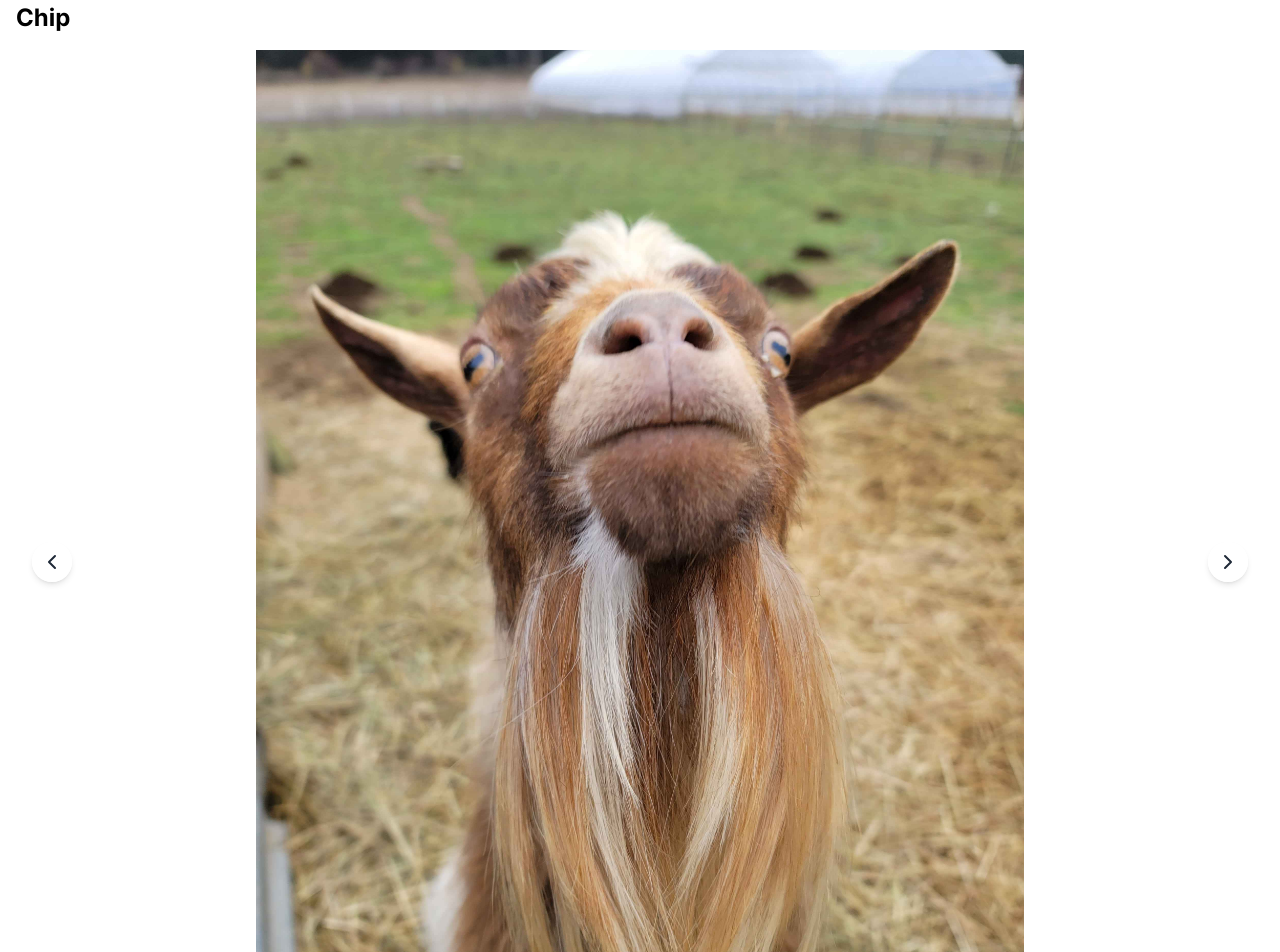
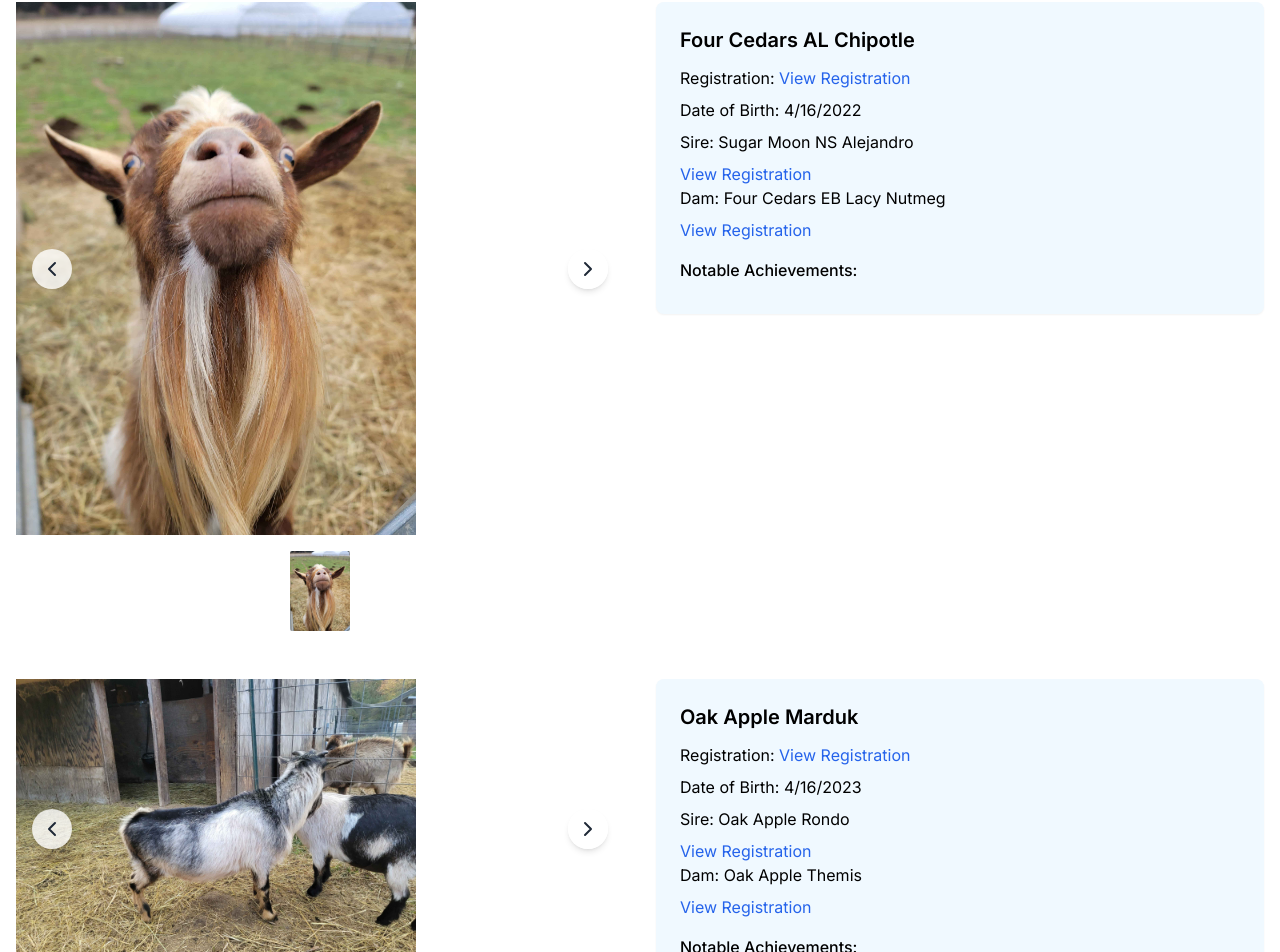
Before and after one commit to shawnaldridge/dreamdancin, a Next.js app: page /bucks in a window 1280 px wide. Shown: the part 94-1046 px from the top of the page. Built offline with nearby package versions, Linux system fonts and the light colour scheme.

Commit message:
Add bucks info

```diff
--- a/app/bucks/page.tsx
+++ b/app/bucks/page.tsx
@@ -15,13 +15,93 @@ const Bucks = () => {
   return (
     <div className="space-y-12 p-4">
       <section>
-        <h2 className="text-2xl font-bold mb-4">Chip</h2>
-        <ThumbnailCarousel images={chipImages} />
+        <div className="grid grid-cols-1 md:grid-cols-2 gap-8">
+          <div className="carousel-wrapper">
+            <ThumbnailCarousel
+              images={chipImages}
+              imageWidth={400}
+              imageHeight={300}
+              thumbnailWidth={60}
+              thumbnailHeight={45}
+            />
+          </div>
+          <div className="details-wrapper">
+            <div className="bg-sky-50 p-6 rounded-lg shadow-sm">
+              <h3 className="text-xl font-semibold mb-3">Four Cedars AL Chipotle</h3>
+              <p className="mb-2">Registration: <a href="https://genetics.adga.org/GoatDetail.aspx?RegNumber=D002245050"
+                            target="_blank"
+                            rel="noopener noreferrer"
+                            className="text-blue-600 hover:text-blue-800">
+                  View Registration
+                </a></p>
+              <p className="mb-2">Date of Birth: 4/16/2022</p>
+              <p className="mb-2">Sire: Sugar Moon NS Alejandro</p>
+              <p><a href="https://genetics.adga.org/GoatDetail.aspx?RegNumber=D001803399"
+                            target="_blank"
+                            rel="noopener noreferrer"
+                            className="text-blue-600 hover:text-blue-800">
+                  View Registration
+                </a></p>
+              <p className="mb-2">Dam: Four Cedars EB Lacy Nutmeg</p>
+              <p><a href="https://genetics.adga.org/GoatDetail.aspx?RegNumber=D001956391"
+                            target="_blank"
+                            rel="noopener noreferrer"
+                            className="text-blue-600 hover:text-blue-800">
+                  View Registration
+                </a></p>
+              <div className="mt-4">
+                <h4 className="font-medium mb-2">Notable Achievements:</h4>
+                <ul className="list-disc list-inside">
+                </ul>
+              </div>
+            </div>
+          </div>
+        </div>
       </section>
 
       <section>
-        <h2 className="text-2xl font-bold mb-4">Duke</h2>
-        <ThumbnailCarousel images={dukeImages} />
+        <div className="grid grid-cols-1 md:grid-cols-2 gap-8">
+          <div className="carousel-wrapper">
+            <ThumbnailCarousel
+              images={dukeImages}
+              imageWidth={400}
+              imageHeight={300}
+              thumbnailWidth={60}
+              thumbnailHeight={45}
+            />
+          </div>
+          <div className="details-wrapper">
+            <div className="bg-sky-50 p-6 rounded-lg shadow-sm">
+              <h3 className="text-xl font-semibold mb-3">Oak Apple Marduk</h3>
+              <p className="mb-2">Registration: <a href="https://genetics.adga.org/GoatDetail.aspx?RegNumber=D002352761"
+                            target="_blank"
+                            rel="noopener noreferrer"
+                            className="text-blue-600 hover:text-blue-800">
+                  View Registration
+                </a></p>
+              <p className="mb-2">Date of Birth: 4/16/2023</p>
+              <p className="mb-2">Sire: Oak Apple Rondo</p>
+              <p><a href="https://genetics.adga.org/GoatDetail.aspx?RegNumber=D001900258"
+                            target="_blank"
+                            rel="noopener noreferrer"
+                            className="text-blue-600 hover:text-blue-800">
+                  View Registration
+                </a></p>
+              <p className="mb-2">Dam: Oak Apple Themis</p>
+              <p><a href="https://genetics.adga.org/GoatDetail.aspx?RegNumber=D002072034"
+                            target="_blank"
+                            rel="noopener noreferrer"
+                            className="text-blue-600 hover:text-blue-800">
+                  View Registration
+                </a></p>
+              <div className="mt-4">
+                <h4 className="font-medium mb-2">Notable Achievements:</h4>
+                <ul className="list-disc list-inside">
+                </ul>
+              </div>
+            </div>
+          </div>
+        </div>
       </section>
     </div>
   );
```
